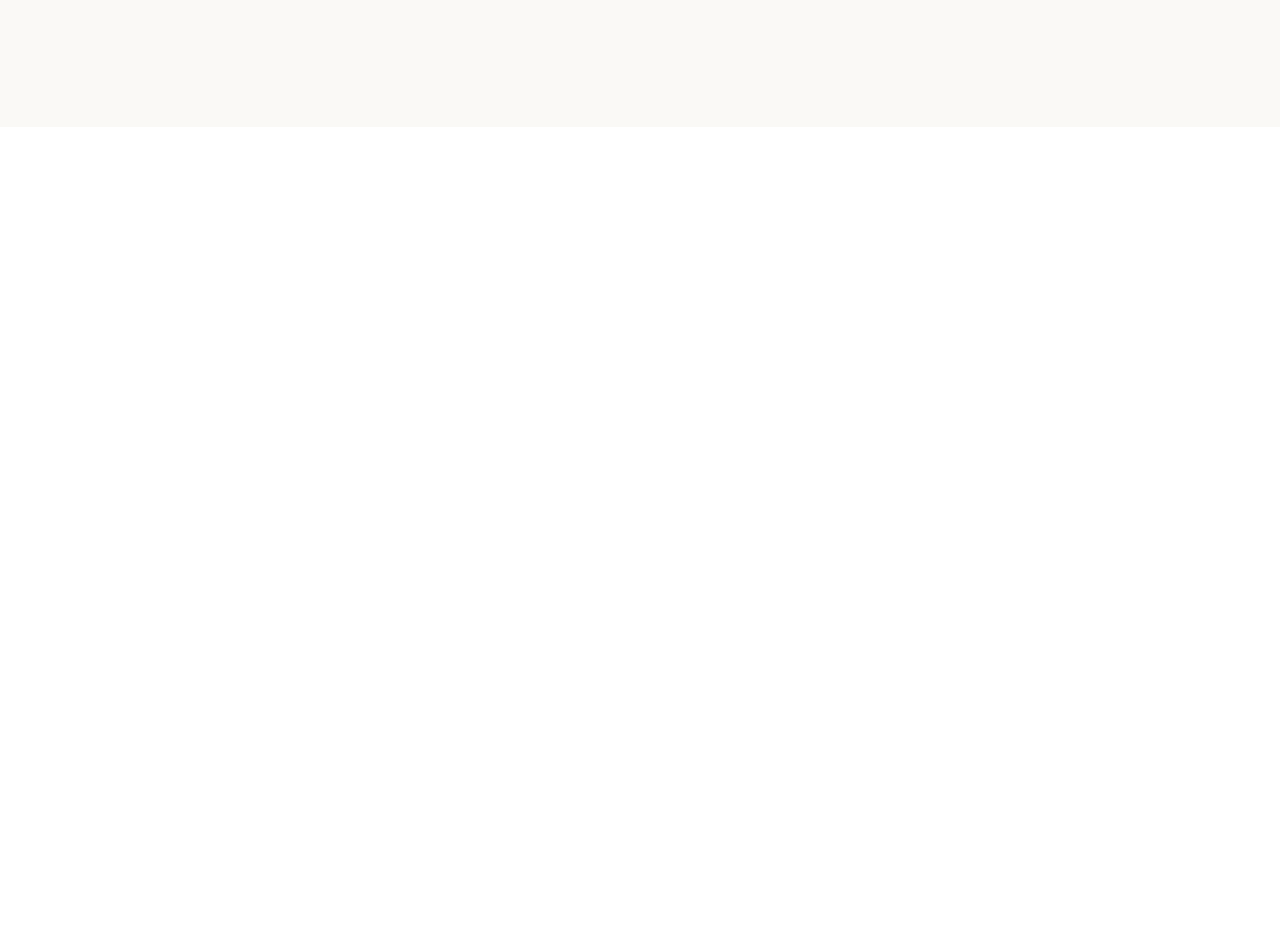
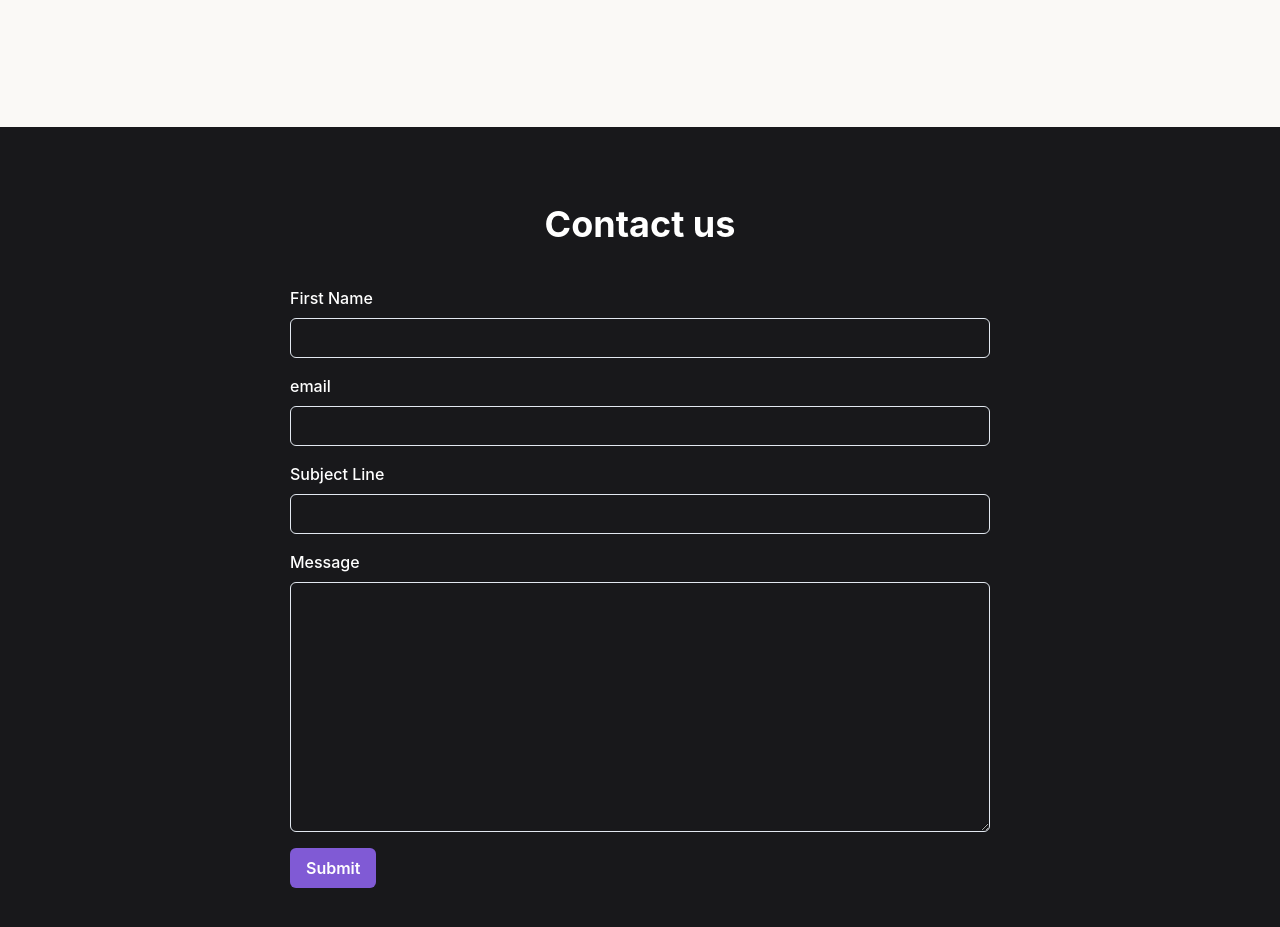
Before and after one commit to hailemedn/Zola-Education-Website, a React (Create React App) app: page / in a window 1280 px wide. Shown: the part 1540-2467 px from the top of the page. Before the commit the page ends 1667 px from the top, so only its background shows below. Built offline with nearby package versions, Linux system fonts and the light colour scheme.

Commit message:
fix - changes to the contact form made the form responsive and added a form validation and made the sidebar responsive

```diff
--- a/src/App.js
+++ b/src/App.js
@@ -13,7 +13,7 @@ function App() {
         <Header />
         <LandingSection />
         <AboutUs />
-        {/* <ContactSection /> */}
+        <ContactSection />
       </main>
     </ChakraProvider>
   );
--- a/src/components/ContactSection.js
+++ b/src/components/ContactSection.js
@@ -1,34 +1,64 @@
-import { Box, Button, FormControl, FormLabel, Heading, Input, Textarea, VStack } from "@chakra-ui/react";
+import { Box, Button, FormControl, FormErrorMessage, FormLabel, Heading, Input, Textarea, VStack } from "@chakra-ui/react";
 import FullScreenSection from "./FullScreenSection"
+import { useFormik } from "formik";
+import * as Yup from 'yup';
 
 const ContactSection = () => {
+
+    const formik = useFormik({
+        initialValues: {
+            firstName: "",
+            email: "",
+            subjectline: "",
+            message: "",
+        },
+        onSubmit: () => {
+            console.log("Submitted Successfully!")
+        },
+
+        validationSchema: Yup.object().shape({
+            firstName: Yup.string().required("Required"),
+            email: Yup.string().email("Invalid email address").required("Required"),
+            subjectline: Yup.string().required("Required"),
+            message: Yup.string().min(25).required("required")
+        })
+    })
+    console.log(formik);
     return (
         <FullScreenSection
-            backgroundColor="#051550"
+            backgroundColor="#18181b"
             isDarkBackground
             justifyContent ="center"
             py={16}
             spacing={8}>
-            <VStack w="1024px" p={32} alignItems="flex-start">
+            <VStack w="100vw" p={3} alignItems="center">
                 <Heading mb={8}>Contact us</Heading>
-                <Box w="100%" rounded='md'>
-                    <form>
+                <Box w="100%" maxW="700px" rounded='md'>
+                    <form onSubmit={formik.handleSubmit}>
                         <VStack spacing={4}>
-                            <FormControl>
-                                <FormLabel>First Name</FormLabel>
-                                <Input></Input>
+                            <FormControl isInvalid={!!formik.errors.firstName && formik.touched.firstName}>
+                                <FormLabel htmlFor="firstName">First Name</FormLabel>
+                                <Input
+                                    id="firstName"
+                                    name="firstName"
+                                    {...formik.getFieldProps("firstName")}>
+                                </Input>
+                                <FormErrorMessage>{formik.errors.firstName}</FormErrorMessage>
                             </FormControl>
-                            <FormControl>
+                            <FormControl isInvalid={!!formik.errors.email && formik.touched.email}>
                                 <FormLabel>email</FormLabel>
-                                <Input></Input>
+                                <Input id="email" name="email" {...formik.getFieldProps("email")}></Input>
+                                <FormErrorMessage>{formik.errors.email}</FormErrorMessage>
                             </FormControl>
-                            <FormControl>
-                                <FormLabel>Subject Line</FormLabel>
-                                <Input></Input>
+                            <FormControl isInvalid={!!formik.errors.subjectline && formik.touched.subjectline}>
+                                <FormLabel htmlFor="subjectLine">Subject Line</FormLabel>
+                                <Input id="subjectLine" name="subjectLine" {...formik.getFieldProps("subjectline")}></Input>
+                                <FormErrorMessage>{formik.errors.subjectline}</FormErrorMessage>
                             </FormControl>
-                            <FormControl>
+                            <FormControl isInvalid={!!formik.errors.message && formik.touched.message}>
                                 <FormLabel>Message</FormLabel>
-                                <Textarea height={250}></Textarea>
+                                <Textarea height={250} id="message" name="message" {...formik.getFieldProps("message")}></Textarea>
+                                <FormErrorMessage>{formik.errors.message}</FormErrorMessage>
                             </FormControl>
                             <FormControl>
                                 <Button type="submit" colorScheme="purple">Submit</Button>
--- a/src/components/FullScreenSection.js
+++ b/src/components/FullScreenSection.js
@@ -11,7 +11,6 @@ const FullScreenSection = ({children, isDarkBackground, ...boxProps}) => {
             <VStack maxWidth="1280px" minHeight="100vh" {...boxProps}>
                 {children}
             </VStack>
-
         </VStack>
     )
 }
--- a/src/components/Header.js
+++ b/src/components/Header.js
@@ -36,10 +36,10 @@ const Header = () =>  {
                     <Heading><a>ZE</a></Heading>
                     <div>
                         <ul id="navbar" className={clicked ? "#navbar active": "#navbar"}>
-                            <li><a href="#">About</a></li>
+                            <li><a href="#/about">About</a></li>
                             <li><a href="#">Contact us</a></li>
                             {socials.map(({icon, url}) => (
-                              <li><a href={url}><FontAwesomeIcon icon={icon} /> </a></li>
+                              <li key={url}><a href={url}><FontAwesomeIcon icon={icon} /> </a></li>
                             ))}
                         </ul>
                     </div>
--- a/src/components/headerStyles.css
+++ b/src/components/headerStyles.css
@@ -60,7 +60,8 @@ div.container {
         position: fixed;
         top: 60px;
         right: -300px;
-        width: 300px;
+        max-width: 300px;
+        width: 100%;
         height: 100vh;
         background: #2a3239;
         box-shadow: 0 40px 60px rgba(0,0,0,0.1);
```
